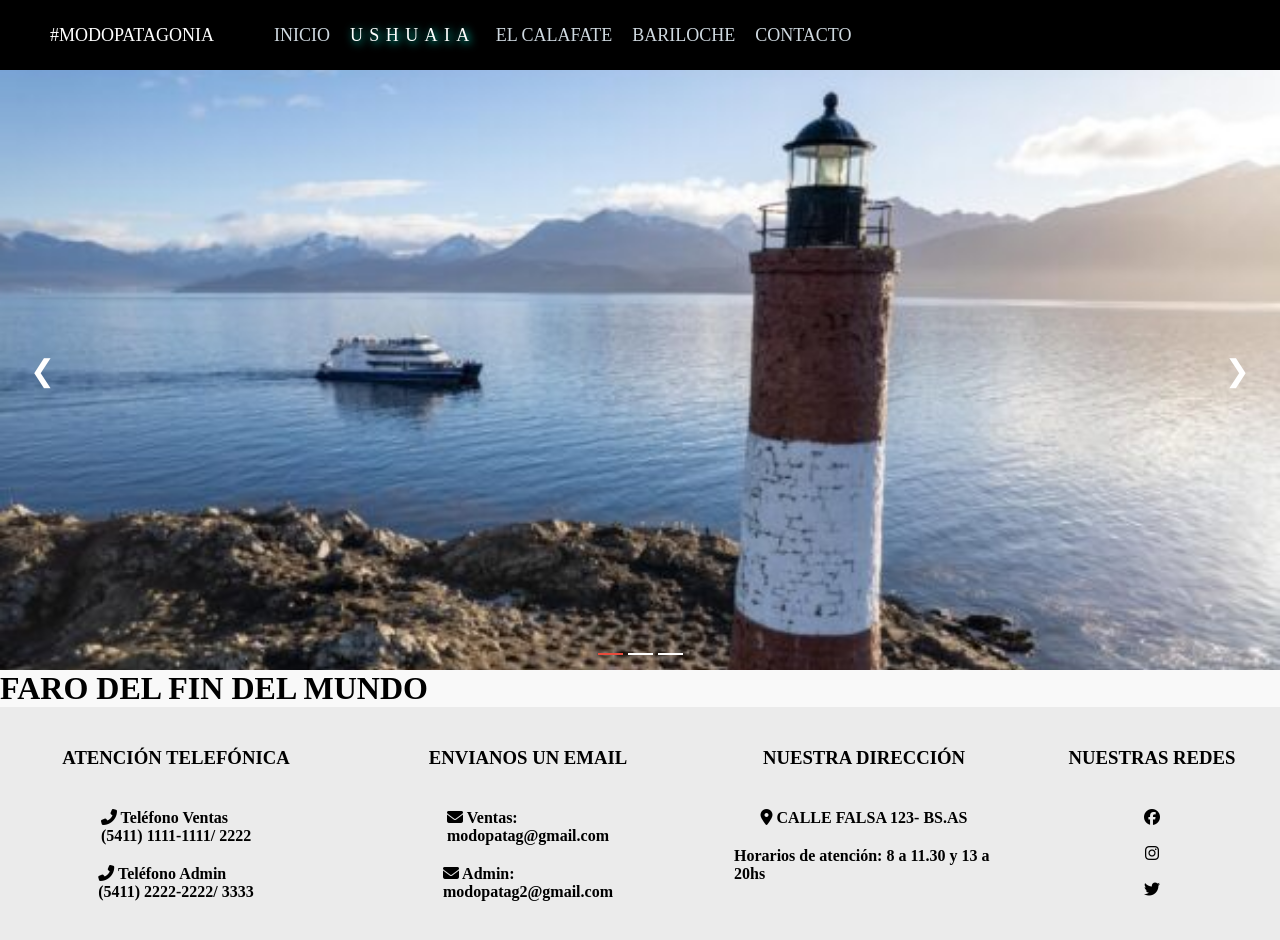
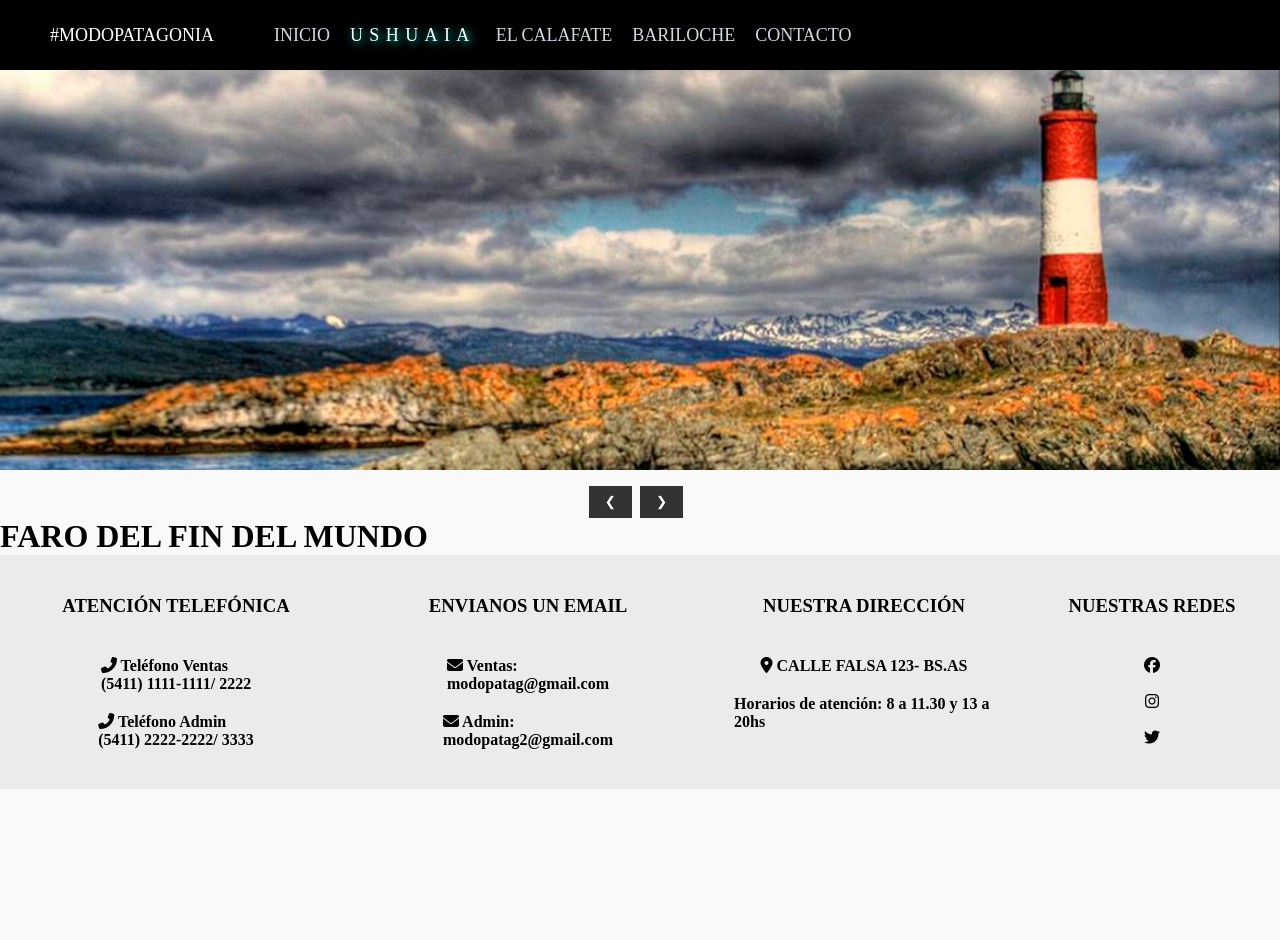
Before and after one commit to arieltordiglione/PROYECTO, a plain HTML site: page excursiones/ushuaia/farodelfindelmundo.html in a window 1280 px wide. After the commit the page ends 800 px from the top, so only its background shows below. Drawn offline with Linux system fonts and the light colour scheme; a web font is replaced by a local one.

Commit message:
slider funciona

```diff
--- a/CSS/estilo.css
+++ b/CSS/estilo.css
@@ -429,92 +429,48 @@ nav ul li a.active {
 /* EXCURSIONES */
 
 /* SLIDER */
-.slide-contenedor {
-	max-width: 100%;
-	max-height: 600px;
+.slider {
+	display: flex;
+	flex-direction: column;
+	align-items: center;
 	width: 100%;
-	height: auto;
-	position: relative;
-	overflow: hidden;
-	/* margin: auto; */
 }
 
-/* .miSlider {
-	display: none;
-	transition: 2s;
-	max-height: 100%;
-	} */
-
-.miSlider img {
+.slider-images {
 	width: 100%;
-	max-height: 100vh;
-	height: inherit;
-	object-fit: cover;
-
-	vertical-align: top;
-	transition: 2s;
+	height: 400px;
+	display: flex;
+	justify-content: center;
+	align-items: center;
+	overflow: hidden;
 }
 
-.direcciones {
+.slider-images img {
 	width: 100%;
 	height: 100%;
-	position: absolute;
-	top: 0;
-	display: flex;
-	justify-content: space-between;
-	align-items: center;
-	font-size: 30px;
+	object-fit: cover;
 }
 
-.direcciones a {
-	color: #fff;
-	display: inline-block;
-	text-decoration: none;
-	padding: 30px;
+.slider-controls {
+	display: flex;
+	justify-content: center;
+	margin-top: 1rem;
 }
 
-.direcciones a:hover {
-	background: rgba(0, 0, 0, 0.5);
-	transition: 0.5s;
+.prev-button,
+.next-button {
+	padding: 0.5rem 1rem;
+	border: none;
+	background-color: #333;
+	color: #fff;
+	cursor: pointer;
+	margin-right: 0.5rem;
 }
 
-.barras {
-	position: absolute;
-	bottom: 0;
-	width: 100%;
-	display: flex;
-	justify-content: center;
-	margin-bottom: 15px;
+.prev-button:hover,
+.next-button:hover {
+	background-color: #555;
 }
-
-.barra {
-	cursor: pointer;
-	height: 2px;
-	width: 25px;
-	margin: 0 2px;
-	background: #fff;
-	display: inline-block;
-	margin-left: 3px;
-}
-
-.barra.active {
-	background-color: #e74c3c;
-}
-
-.fade {
-	animation-name: fade;
-	animation-duration: 1.5s;
-}
-
-@keyframes fade {
-	from {
-		opacity: 0.4;
-	}
-	to {
-		opacity: 1;
-	}
-}
-
 @media only screen and (max-width: 1000px) {
 	/* NAV RESPONSIVE */
 
--- a/excursiones/ushuaia/farodelfindelmundo.html
+++ b/excursiones/ushuaia/farodelfindelmundo.html
@@ -9,7 +9,7 @@
 		<meta name="author" content="Ariel Tordiglione" />
 		<link rel="stylesheet" type="text/css" href="../../CSS/estilo.css" />
 		<title>PROYECTO #MODOPATAGONIA- USHUAIA- FARO DEL FIN DEL MUNDO</title>
-		<link rel="SHORTCUT ICON" href="img/icon/Icono-montaña.jpg" />
+		<link rel="SHORTCUT ICON" href="../../img/icon/Icono-montaña.jpg" />
 	</head>
 
 	<body>
@@ -44,77 +44,25 @@
 			</div>
 		</header>
 		<section class="slider">
-			<div class="slide-contenedor">
-				<div class="miSlider">
-					<img src="../../img/ushuaia/farodelfindelmundo/faro_ush.jpg" alt="" />
-				</div>
-				<div class="miSlider">
-					<img src="../../img/ushuaia/farodelfindelmundo/faro_ush.jpg" alt="" />
-				</div>
-				<div class="miSlider">
-					<img src="../../img/ushuaia/farodelfindelmundo/faro_ush.jpg" alt="" />
-				</div>
-				<div class="direcciones">
-					<a href="#" class"atras" onclick="avanzaSlide(-1)">&#10094;</a>
-					<a href="#" class"adelante" onclick="avanzaSlide(1)">&#10095;</a>
-				</div>
-				<div class="barras">
-					<span class="barra active" onclick"posicionSlide(1)"></span>
-					<span class="barra" onclick"posicionSlide(2)"></span>
-					<span class="barra" onclick"posicionSlide(3)"></span>
-				</div>
+			<div class="slider-images">
+				<img
+					src="../../img/ushuaia/farodelfindelmundo/farofindelmundo1.png"
+					alt="Imagen 1"
+				/>
+				<img
+					src="../../img/ushuaia/farodelfindelmundo/faro2.jpg"
+					alt="Imagen 2"
+				/>
+				<img
+					src="../../img/ushuaia/farodelfindelmundo/faro3.jpg"
+					alt="Imagen 3"
+				/>
+			</div>
+			<div class="slider-controls">
+				<button class="prev-button">&#10094;</button>
+				<button class="next-button">&#10095;</button>
 			</div>
 		</section>
-
-		<!-- <section class="slider">
-			<div class="slider__container container">
-				<img src="" class="slider__arrow" id="before" />
-
-				<section class="slider__body slider__body--show" data-id="1">
-					<figure class="slider__picture">
-						<img src=" " class="slider__img" alt="" />
-					</figure>
-				</section>
-
-				<section class="slider__body" data-id="2">
-					<figure class="slider__picture">
-						<img src=" " class="slider__img" alt="" />
-					</figure>
-				</section>
-
-				<section class="slider__body" data-id="3">
-					<figure class="slider__picture">
-						<img src=" " class="slider__img" alt="" />
-					</figure>
-				</section>
-
-				<section class="slider__body" data-id="4">
-					<figure class="slider__picture">
-						<img src=" " class="slider__img" alt="" />
-					</figure>
-				</section>
-
-				<section class="slider__body" data-id="5">
-					<figure class="slider__picture">
-						<video
-							src=" "
-							autoplay
-							loop
-							muted
-							controls=""
-							class="slider__img"
-							alt=""
-						></video>
-					</figure>
-				</section>
-
-				<img
-					src="slider/index/rigtharrow.svg"
-					class="slider__arrow"
-					id="next"
-				/>
-			</div>
-		</section> -->
 
 		<h1>FARO DEL FIN DEL MUNDO</h1>
 		<span class="whatsapp">
--- a/script/text.js
+++ b/script/text.js
@@ -92,41 +92,43 @@ window.addEventListener('scroll', () => {
 }); */
 
 /* SLIDER EXCURSIONES */
-/* let indice = 1;
-muestraSlides(indice);
-
-function avanzaSlide(n) {
-	muestraSlides((indice += n));
+const sliderImages = document.querySelectorAll('.slider-images img');
+const prevButton = document.querySelector('.prev-button');
+const nextButton = document.querySelector('.next-button');
+let currentImage = 0;
+// Función para mostrar la imagen
+function showImage(n) {
+	// Oculta todas las imágenes
+	for (let i = 0; i < sliderImages.length; i++) {
+		sliderImages[i].style.display = 'none';
+	}
+	// Muestra la imagen actual
+	sliderImages[n].style.display = 'block';
 }
 
-function posicionSlide() {
-	muestraSlides((indice = n));
+// Función para mover a la imagen anterior
+function prevImage() {
+	currentImage--;
+	if (currentImage < 0) {
+		currentImage = sliderImages.length - 1;
+	}
+	showImage(currentImage);
 }
 
-setInterval(function tiempo() {
-	muestraSlides(indice + 1);
-}, 4000);
+// Función para mover a la siguiente imagen
+function nextImage() {
+	currentImage++;
+	if (currentImage >= sliderImages.length) {
+		currentImage = 0;
+	}
+	showImage(currentImage);
+}
 
-function muestraSlides(n) {
-	let i;
-	let slides = document.getElementsByClassName('miSlider');
-	let barras = document.getElementsByClassName('barra');
+// Agrega event listeners a los botones de anterior y siguiente
+prevButton.addEventListener('click', prevImage);
+nextButton.addEventListener('click', nextImage);
 
-	if (n > slides.length) {
-		indice = 1;
-	}
-	if (n < 1) {
-		indice = slides.length();
-	}
-	for (i = 0; i < slides.length; i++) {
-		slides[i].style.display('none');
-	}
-
-	for (i = 0; i < barras.length; i++) {
-		barras[i].className = barras[i].className.replace(' active', '');
-	}
-}
-slides[indice - 1].style.display = 'block';
-barras[indice - 1].className += 'active'; */
+// Muestra la primera imagen al cargar la página
+showImage(currentImage);
 
 console.log('SCRIPT EJECUTADO');
```
Also changed, not shown: img/ushuaia/farodelfindelmundo/faro2.jpg (added), img/ushuaia/farodelfindelmundo/faro3.jpg (added), img/ushuaia/farodelfindelmundo/faro_ush.jpg (deleted), img/ushuaia/farodelfindelmundo/farofindelmundo1.png (added).
